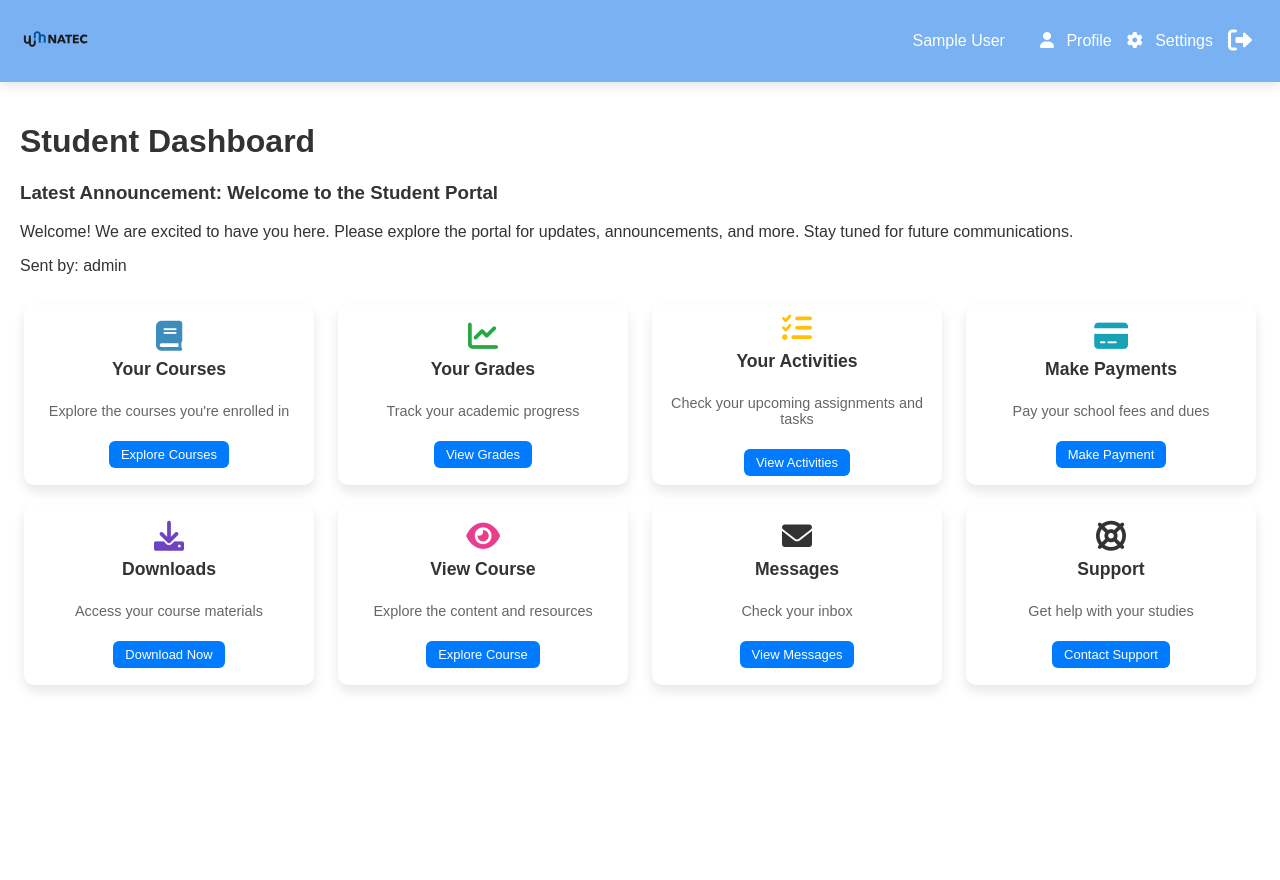
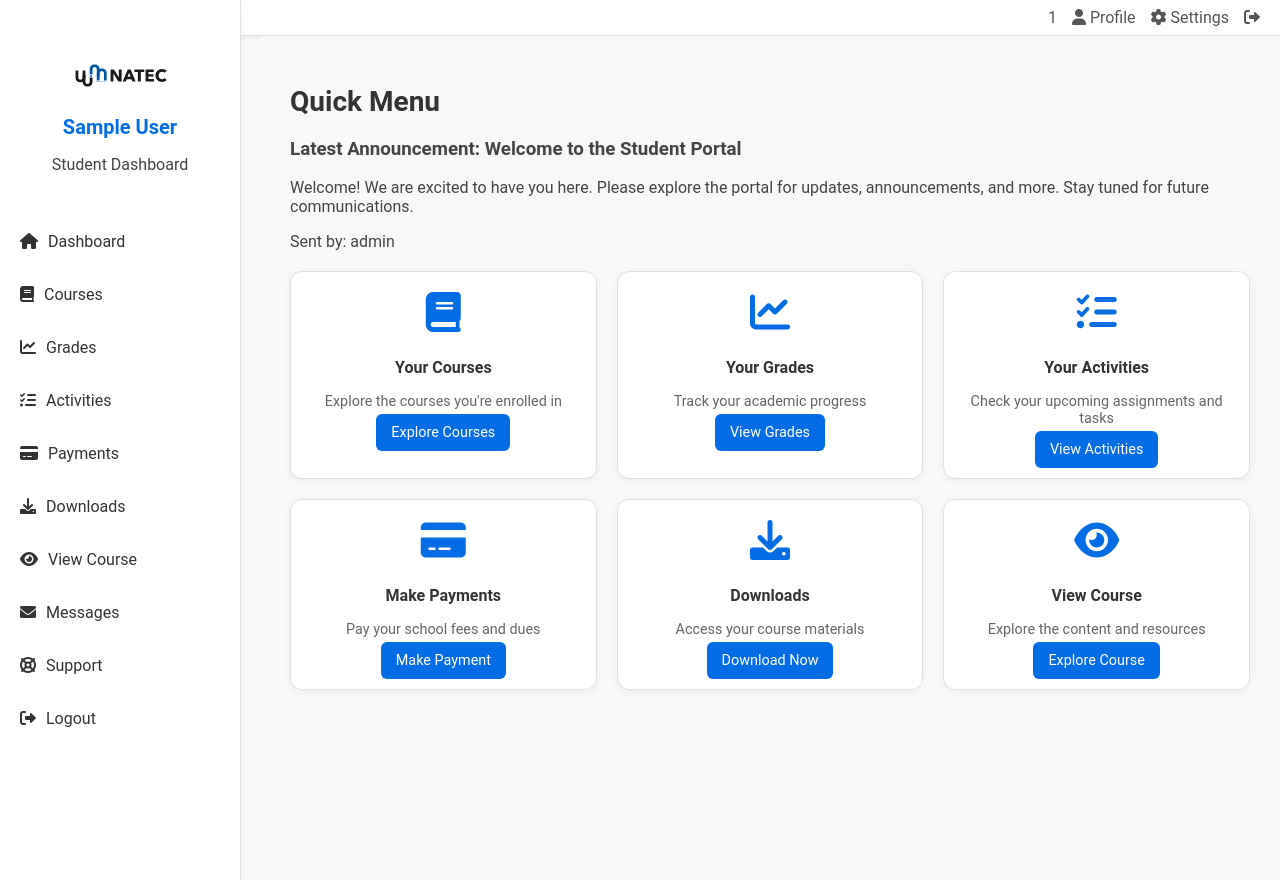
Before and after one commit to amcodecase/study, a PHP site: page /student/index.php in a window 1280 px wide. Run offline with PHP 8.4, Linux system fonts and the light colour scheme; the visitor is signed in with stand-in values (Sample User, id 1); data comes from the database, SQL or seed files in the repository.

Commit message:
added dash sidebar

```diff
--- a/assets/css/student_dash.css
+++ /dev/null
@@ -1,244 +0,0 @@
-body {
-    font-family: 'Arial', sans-serif;
-    margin: 0;
-    background-color: #ffffff;
-    color: #333;
-    overflow: hidden;
-}
-
-/* Navbar styling */
-.navbar {
-    display: flex;
-    justify-content: space-between;
-    align-items: center;
-    padding: 4px 20px;  /* Reduced padding for a shorter navbar */
-    background-color: #046de688; /* Blue background for the navbar */
-    color: white; /* Text color */
-    box-shadow: 0 4px 10px rgba(0, 0, 0, 0.1); /* Reduced shadow for a more subtle effect */
-}
-
-.navbar-left .navbar-brand img {
-    width: 70px;  /* Increased logo size */
-    height: 70px;  /* Increased logo size */
-}
-
-.navbar-right {
-    display: flex;
-    align-items: center;
-}
-
-.navbar-text {
-    margin-right: 20px;
-    font-size: 1rem;
-}
-
-.navbar .nav-item {
-    color: white; /* White text for navbar items */
-    text-decoration: none;
-    font-size: 1rem;
-    margin-left: 15px;
-    transition: color 0.3s ease; /* Smooth transition for text color change */
-}
-
-.navbar .nav-item i {
-    margin-right: 8px;
-}
-
-/* Hover effect for navbar items */
-.navbar .nav-item:hover {
-    color: #e9ecf0; /* Change text color on hover */
-}
-
-/* Logout button without text */
-.navbar .nav-item.logout {
-    color: white; /* Keep logout icon white */
-    font-size: 1.5rem;  /* Increased size for better visibility */
-}
-
-/* Main content styling */
-.main-content {
-    padding: 20px;
-}
-
-h1 {
-    font-size: 2rem;
-    color: #333;
-}
-
-.dashboard-overview {
-    display: flex;
-    gap: 20px;
-    margin-top: 30px;
-    justify-content: space-between;
-}
-
-.overview-item {
-    border-radius: 12px;  /* Slightly rounded corners */
-    padding: 20px;
-    width: 30%;
-    text-align: center;
-    box-shadow: 0 4px 15px rgba(0, 0, 0, 0.1);  /* Stronger shadow for cards */
-    transition: box-shadow 0.3s ease;  /* Smooth transition for hover effect */
-}
-
-.overview-item:hover {
-    box-shadow: 0 8px 25px rgba(0, 0, 0, 0.2);  /* Enhanced shadow on hover */
-}
-
-.overview-item h3 {
-    font-size: 1.2rem;
-    color: #333;
-}
-
-.overview-item p {
-    font-size: 1rem;
-    color: #666;
-}
-
-.overview-item .btn {
-    display: inline-block;
-    padding: 10px 20px;
-    background-color: #007bff; /* Blue button color */
-    color: white;
-    text-decoration: none;
-    margin-top: 10px;
-    border-radius: 5px;
-    transition: background-color 0.3s ease;
-}
-
-.overview-item .btn:hover {
-    background-color: #0056b3; /* Darker blue on hover */
-}
-
-/* Footer */
-footer {
-    text-align: center;
-    padding: 20px;
-    color: white;
-    background-color: #333; /* Footer with darker background */
-}
-
-        /* Custom Styles */
-        .overview-item {
-            background-color: #fff; /* White background */
-            padding: 15px;
-            border-radius: 10px;
-            box-shadow: 0 6px 12px rgba(0, 0, 0, 0.1);
-            margin: 0;
-            text-align: center;
-            transition: transform 0.3s ease, box-shadow 0.3s ease;
-            display: flex;
-            flex-direction: column;
-            align-items: center;
-            justify-content: center;
-            height: 180px;  /* Reduced height */
-            width: 180px;   /* Reduced width */
-            flex-grow: 0;
-        }
-
-        .overview-item:hover {
-            transform: translateY(-6px);
-            box-shadow: 0 12px 18px rgba(0, 0, 0, 0.15);
-        }
-
-        .overview-item h3 {
-            font-size: 1.1rem;  /* Reduced font size */
-            margin: 8px 0;
-        }
-
-        .overview-item p {
-            font-size: 0.9rem;  /* Reduced font size */
-            color: #666;
-            margin-bottom: 12px;
-        }
-
-        .overview-item .btn {
-            background-color: #007bff;
-            color: white;
-            padding: 6px 12px;
-            border-radius: 6px;
-            text-decoration: none;
-            font-size: 13px;
-            transition: background-color 0.3s;
-        }
-
-        .overview-item .btn:hover {
-            background-color: #0056b3;
-        }
-
-        /* Icon Size Adjustments */
-        .overview-item i {
-            font-size: 30px;  /* Reduced icon size */
-        }
-
-        /* Specific Icon Colors */
-        .courses-card i {
-            color: #3c8dbc;
-        }
-
-        .grades-card i {
-            color: #28a745;
-        }
-
-        .activities-card i {
-            color: #ffc107;
-        }
-
-        .payments-card i {
-            color: #17a2b8;
-        }
-
-        .downloads-card i {
-            color: #6f42c1;
-        }
-
-        .extra-card i {
-            color: #e83e8c;
-        }
-
-        /* Flexbox container for cards */
-        .dashboard-overview {
-            display: flex;
-            justify-content: space-evenly; /* Distribute cards evenly */
-            align-items: flex-start; /* Align items to the top */
-            flex-wrap: wrap;
-            gap: 20px; /* Slightly reduced gap between the cards */
-            margin-top: 30px;
-        }
-
-        /* Adjust card sizes and alignment */
-        .dashboard-overview .overview-item {
-            flex-basis: calc(25% - 20px); /* Ensure 4 cards in a row with small gap */
-            box-sizing: border-box;
-            margin: 0; /* Remove margin around each card */
-        }
-
-        /* Media Queries for responsive design */
-        @media (max-width: 1200px) {
-            .dashboard-overview .overview-item {
-                flex-basis: calc(33.33% - 20px); /* 3 cards per row on medium screens */
-            }
-        }
-
-        @media (max-width: 768px) {
-            .dashboard-overview .overview-item {
-                flex-basis: calc(50% - 20px); /* 2 cards per row on smaller screens */
-            }
-        }
-
-        @media (max-width: 480px) {
-            .dashboard-overview .overview-item {
-                flex-basis: 100%; /* 1 card per row on very small screens */
-            }
-        }
-
-/* Blinking alert for missing student number
-.blink {
-    animation: blink 3s step-start 0s infinite;
-}
-
-@keyframes blink {
-    50% {
-        color: red;
-    }
-} */
--- a/dbconn.php
+++ b/dbconn.php
@@ -1,9 +1,9 @@
 <?php
 
 $host = 'localhost';
-$db_name = 'u178619125_study';
-$username = 'u178619125_study';
-$password = '@Study01';
+$db_name = 'study';
+$username = 'main';
+$password = 'main';
 
 // Create a new mysqli connection
 $mysqli = new mysqli($host, $username, $password, $db_name);
--- a/index.php
+++ b/index.php
@@ -33,7 +33,7 @@ if ($_SERVER['REQUEST_METHOD'] === 'POST' && isset($_POST['ajax'])) {
 
             // Set student name and number (fall back values in case session is empty)
             $studentName = $_SESSION['name'] ?? 'Student';
-            $studentNumber = $_SESSION['student_number'] ?? null;
+            $studentNumber = $_SESSION['student_number'] ?? 'Student';
 
             // Determine redirect based on role
             $response['status'] = 'success';
--- /dev/null
+++ b/student/css/student_dash.css
@@ -0,0 +1,181 @@
+/* Global Styles */
+body {
+    font-family: 'Roboto', sans-serif;
+    margin: 0;
+    background-color: #f7f8fa;
+    color: #444;
+    overflow: auto;
+}
+
+h1 {
+    font-size: 1.75rem;
+    color: #333;
+    margin-bottom: 20px;
+}
+
+a {
+    text-decoration: none;
+    color: inherit;
+}
+
+/* Navbar */
+.navbar {
+    display: flex;
+    justify-content: space-between;
+    align-items: center;
+    padding: 8px 20px;
+    background-color: #fff;
+    border-bottom: 1px solid #e0e0e0;
+    color: #555;
+    box-shadow: 0 2px 4px rgba(0, 0, 0, 0.05);
+}
+
+.sidebar .navbar-brand img {
+    width: 100px;
+    /* height: 100px; */
+}
+
+.navbar-right {
+    display: flex;
+    align-items: center;
+}
+
+.navbar .nav-item {
+    color: #555;
+    font-size: 1rem;
+    margin-left: 15px;
+}
+
+.navbar .nav-item:hover{
+    color: #046de6;
+}
+
+/* Sidebar */
+.sidebar {
+    position: fixed;
+    left: 0;
+    top: 0;
+    width: 240px;
+    height: 100vh;
+    background-color: #ffffff;
+    border-right: 1px solid #e0e0e0;
+    padding-top: 20px;
+    box-shadow: 0 2px 10px rgba(0, 0, 0, 0.05);
+    overflow-y: auto;
+}
+
+.sidebar-header {
+    text-align: center;
+    padding: 20px 0;
+}
+
+.sidebar-header h2 {
+    margin: 0;
+    font-size: 1.25em;
+    color: #046de6;
+}
+
+.sidebar-menu {
+    list-style: none;
+    padding: 0;
+    margin: 0;
+}
+
+.sidebar-menu li {
+    margin: 10px 0;
+}
+
+.sidebar-menu li a {
+    color: #333;
+    font-size: 1em;
+    display: flex;
+    align-items: center;
+    padding: 12px 20px;
+    border-radius: 8px;
+    transition: background 0.3s, color 0.3s;
+    gap: 10px;
+}
+
+.sidebar-menu li a:hover {
+    background-color: #f0f4f8;
+    color: #046de6;
+}
+
+/* Main Content */
+.main-content {
+    margin-left: 260px;
+    padding: 30px;
+    max-height: 100vh;
+    /* overflow-y:  auto; */
+    background-color: #f7f8fa;
+}
+
+.dashboard-overview {
+    display: grid;
+    grid-template-columns: repeat(3, 1fr);
+    gap: 20px;
+    margin-top: 20px;
+}
+
+/* Dashboard Cards */
+.overview-item {
+    background-color: #ffffff;
+    padding: 20px;
+    border-radius: 12px;
+    border: 1px solid #e0e0e0;
+    box-shadow: 0 2px 10px rgba(0, 0, 0, 0.05);
+    text-align: center;
+    transition: transform 0.3s, box-shadow 0.3s;
+}
+
+.overview-item:hover {
+    transform: translateY(-4px);
+    box-shadow: 0 8px 16px rgba(0, 0, 0, 0.1);
+}
+
+.overview-item h3 {
+    font-size: 1rem;
+    margin: 16px 0;
+    color: #333;
+}
+
+.overview-item p {
+    font-size: 0.9rem;
+    color: #666;
+    margin: 0 0 12px;
+}
+
+.overview-item i {
+    font-size: 2.5rem;
+    color: #046de6;
+    margin-bottom: 10px;
+}
+
+/* Button */
+.btn {
+    background-color: #046de6;
+    color: white;
+    padding: 10px 15px;
+    border-radius: 6px;
+    font-size: 0.9rem;
+    margin-top: 10px;
+    transition: background-color 0.3s;
+}
+
+.btn:hover {
+    background-color: #035cb5;
+}
+
+/* Scrollbar Styling */
+.main-content::-webkit-scrollbar {
+    width: 8px;
+}
+
+.main-content::-webkit-scrollbar-track {
+    background: #f0f0f0;
+}
+
+.main-content::-webkit-scrollbar-thumb {
+    background-color: #b0b0b0;
+    border-radius: 4px;
+}
--- a/student/index.php
+++ b/student/index.php
@@ -17,6 +17,7 @@ if (!isset($_SESSION['role']) || $_SESSION['role'] !== 'student') {
 
 // Retrieve student's name from the session
 $studentName = $_SESSION['name'] ?? 'Student';
+$studentNumber = $_SESSION['number'] ?? 'Student';
 
 // Include database connection (adjust according to your actual db config file)
 include('../dbconn.php');  // Ensure this path is correct
@@ -26,25 +27,25 @@ $query = "SELECT title, content, sender_role FROM announcements ORDER BY created
 $result = mysqli_query($mysqli, $query);  // Use $mysqli here instead of $conn
 $announcement = mysqli_fetch_assoc($result);
 ?>
-
 <!DOCTYPE html>
 <html lang="en">
 <head>
     <meta charset="UTF-8">
     <meta name="viewport" content="width=device-width, initial-scale=1.0">
     <title>Student Dashboard</title>
-    <link rel="stylesheet" href="../assets/css/student_dash.css">
+    <link rel="stylesheet" href="css/student_dash.css">
     <link rel="stylesheet" href="https://cdnjs.cloudflare.com/ajax/libs/font-awesome/6.0.0-beta3/css/all.min.css">
     <link rel="stylesheet" href="https://unpkg.com/aos@2.3.1/dist/aos.css">
 </head>
 <body>
 
 <!-- Navbar -->
-<?php require "navbar.php";?>
+<?php require "navbar.php"; ?>
+<?php require "sidebar.php"; ?>
 
 <!-- Main Content -->
 <div class="main-content">
-    <h1>Student Dashboard</h1>
+    <h1>Quick Menu</h1>
 
     <!-- Display Latest Announcement -->
     <?php if ($announcement): ?>
@@ -83,8 +84,6 @@ $announcement = mysqli_fetch_assoc($result);
             <p>Pay your school fees and dues</p>
             <a href="payments.php" class="btn">Make Payment</a>
         </div>
-
-        <!-- Second Row of Cards -->
         <div class="overview-item downloads-card" data-aos="fade-up" data-aos-delay="800">
             <i class="fas fa-download"></i>
             <h3>Downloads</h3>
@@ -97,18 +96,6 @@ $announcement = mysqli_fetch_assoc($result);
             <p>Explore the content and resources</p>
             <a href="view_course.php" class="btn">Explore Course</a>
         </div>
-        <div class="overview-item message-card" data-aos="fade-up" data-aos-delay="1200">
-            <i class="fas fa-envelope"></i>
-            <h3>Messages</h3>
-            <p>Check your inbox</p>
-            <a href="messages.php" class="btn">View Messages</a>
-        </div>
-        <div class="overview-item support-card" data-aos="fade-up" data-aos-delay="1400">
-            <i class="fas fa-life-ring"></i>
-            <h3>Support</h3>
-            <p>Get help with your studies</p>
-            <a href="support.php" class="btn">Contact Support</a>
-        </div>
     </div>
 </div>
 
--- a/student/navbar.php
+++ b/student/navbar.php
@@ -1,15 +1,12 @@
 <!-- Navbar -->
 <nav class="navbar">
     <div class="navbar-left">
-        <a href="#" class="navbar-brand">
-            <img src="../assets/img/landscape.svg" alt="Logo" class="logo">
-        </a>
     </div>
     <div class="navbar-right">
-        <span class="navbar-text"><?php echo htmlspecialchars($studentName); ?></span>
-        <!-- Check if student number is NULL -->
+    <span class="navbar-text"><?php echo htmlspecialchars($studentNumber ?? 'SID Not Available'); ?></span>
+    <!-- Check if student number is NULL -->
         <a href="profile.php" class="nav-item<?php echo is_null($studentNumber) ? ' blink' : ''; ?>"><i class="fas fa-user"></i> Profile</a>
         <a href="settings.php" class="nav-item"><i class="fas fa-cog"></i> Settings</a>
-        <a href="logout.php" class="nav-item logout"><i class="fas fa-sign-out-alt"></i></a>
+        <a href="logout.php" class="nav-item"><i class="fas fa-sign-out-alt"></i></a>
     </div>
 </nav>
--- a/student/profiles.php
+++ b/student/profiles.php
@@ -57,7 +57,7 @@ if ($_SERVER['REQUEST_METHOD'] === 'POST') {
     <meta charset="UTF-8">
     <meta name="viewport" content="width=device-width, initial-scale=1.0">
     <title>Student Dashboard</title>
-    <link rel="stylesheet" href="../assets/css/student_dash.css">
+    <link rel="stylesheet" href="css/student_dash.css">
     <link rel="stylesheet" href="../assets/css/profile.css">
     <link rel="stylesheet" href="https://cdnjs.cloudflare.com/ajax/libs/font-awesome/6.0.0-beta3/css/all.min.css">
     <link rel="stylesheet" href="https://unpkg.com/aos@2.3.1/dist/aos.css">
--- /dev/null
+++ b/student/sidebar.php
@@ -0,0 +1,21 @@
+<div class="sidebar">
+    <div class="sidebar-header">
+    <a href="#" class="navbar-brand">
+            <img src="../assets/img/landscape.svg" alt="Logo" class="logo">
+        </a>
+        <h2><?php echo htmlspecialchars($studentName); ?></h2>
+        <p>Student Dashboard</p>
+    </div>
+    <ul class="sidebar-menu">
+        <li><a href="dashboard.php"><i class="fas fa-home"></i> Dashboard</a></li>
+        <li><a href="courses.php"><i class="fas fa-book"></i> Courses</a></li>
+        <li><a href="grades.php"><i class="fas fa-chart-line"></i> Grades</a></li>
+        <li><a href="activities.php"><i class="fas fa-tasks"></i> Activities</a></li>
+        <li><a href="payments.php"><i class="fas fa-credit-card"></i> Payments</a></li>
+        <li><a href="downloads.php"><i class="fas fa-download"></i> Downloads</a></li>
+        <li><a href="view_course.php"><i class="fas fa-eye"></i> View Course</a></li>
+        <li><a href="messages.php"><i class="fas fa-envelope"></i> Messages</a></li>
+        <li><a href="support.php"><i class="fas fa-life-ring"></i> Support</a></li>
+        <li><a href="logout.php"><i class="fas fa-sign-out-alt"></i> Logout</a></li>
+    </ul>
+</div>
```
Also changed, not shown: 1 other file.
